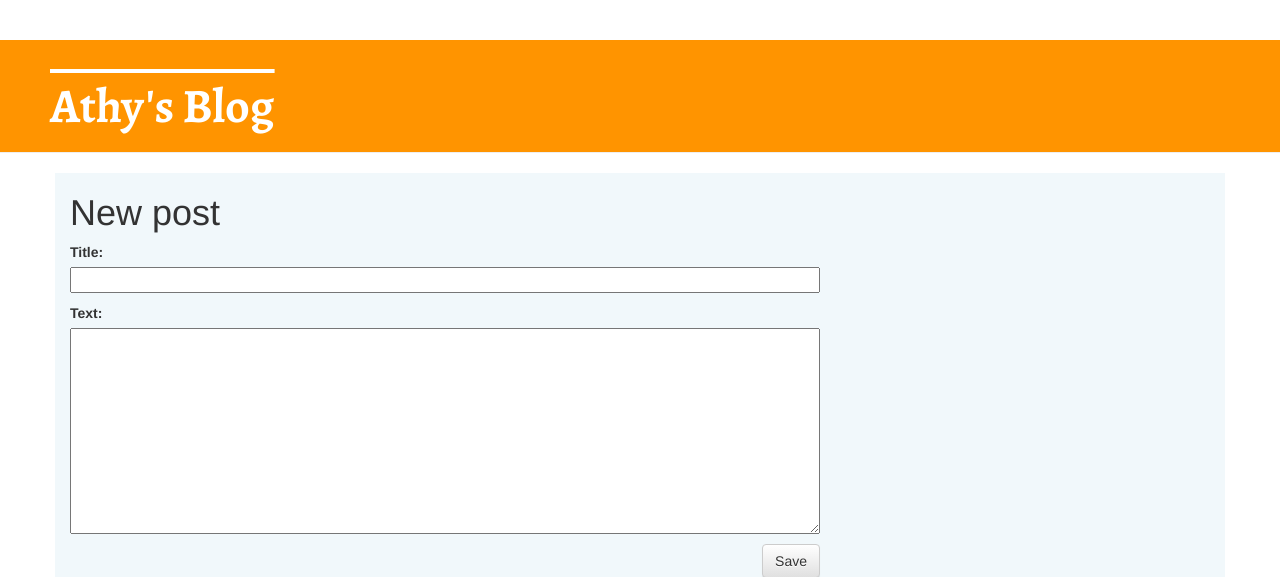
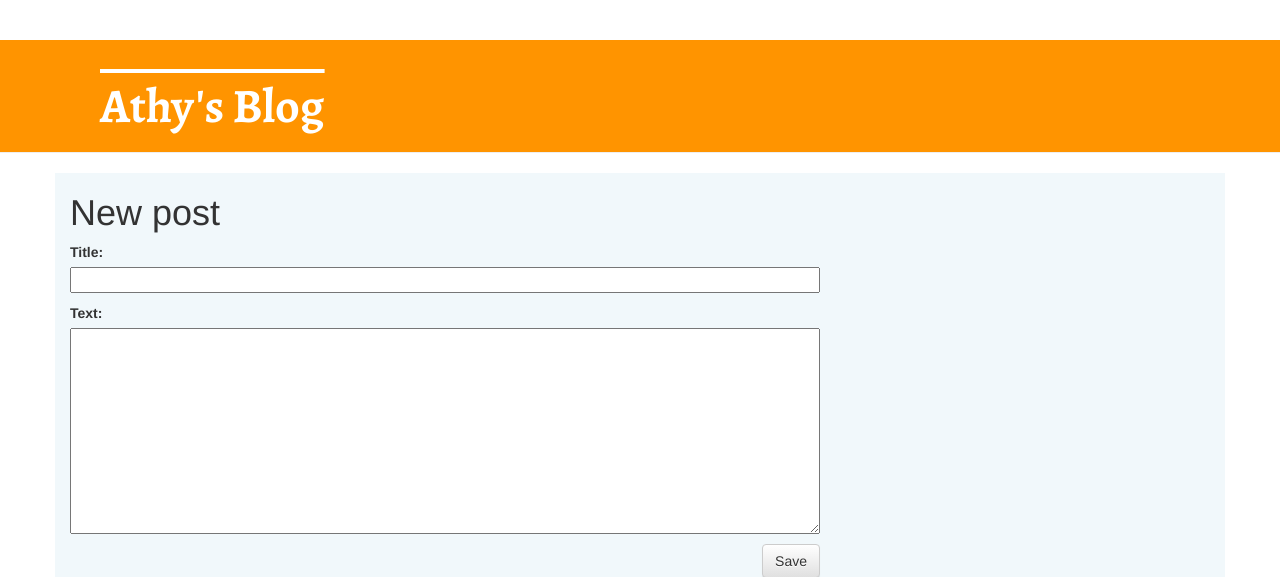
Before and after one commit to athyXray/my-first-blog, a Django app: page /post/new/ in a window 1280 px wide. Shown: the top 577 px of the page. Run offline with Django 3.2, Linux system fonts and the light colour scheme; some libraries are stand-ins or nearby versions.

Commit message:
Changed the padding for the title of the blog

```diff
--- a/blog/templates/blog/base.html
+++ b/blog/templates/blog/base.html
@@ -8,7 +8,7 @@
   .page-header {
     background-color: #ff9400;
     margin-top: 0;
-    padding: 20px 20px 20px 50px;
+    padding: 20px 20px 20px 100px;
   }
 
   .page-header h1, .page-header h1 a, .page-header h1 a:visited, .page-header h1 a:active {
```
